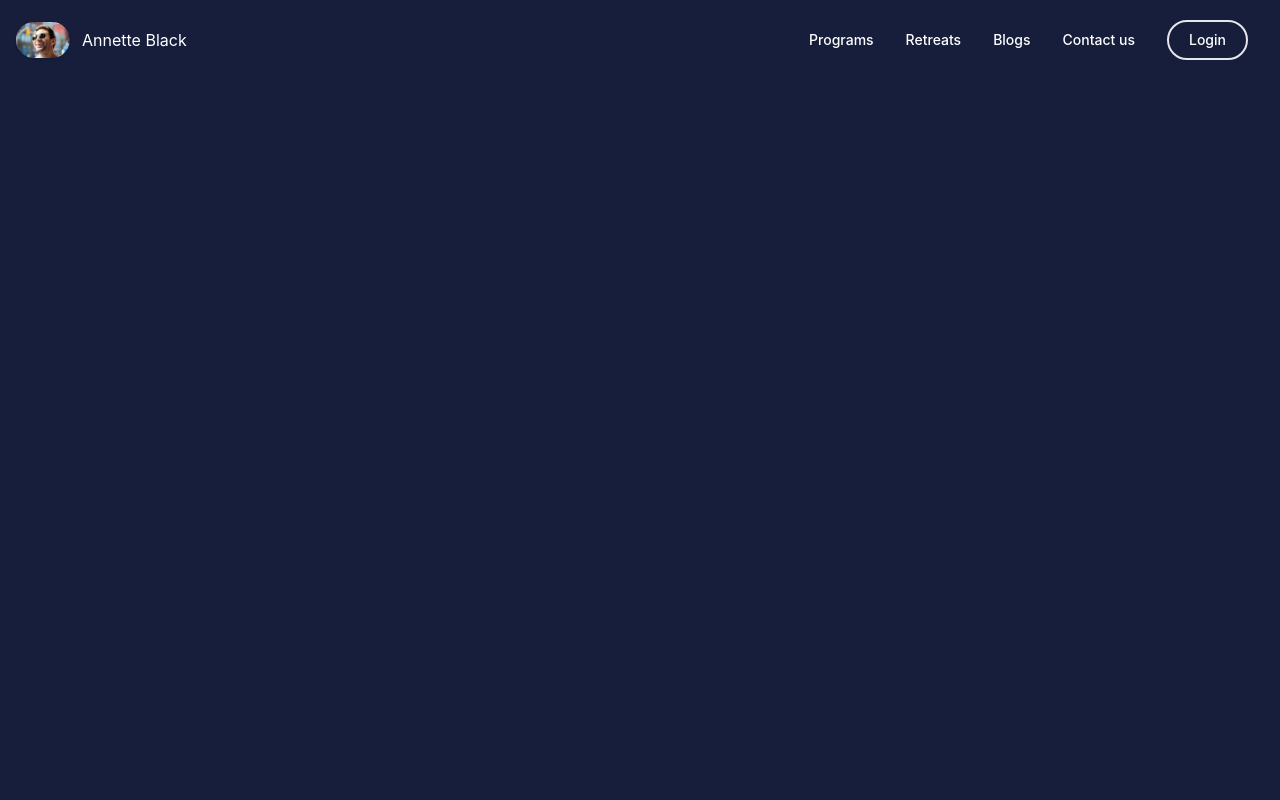
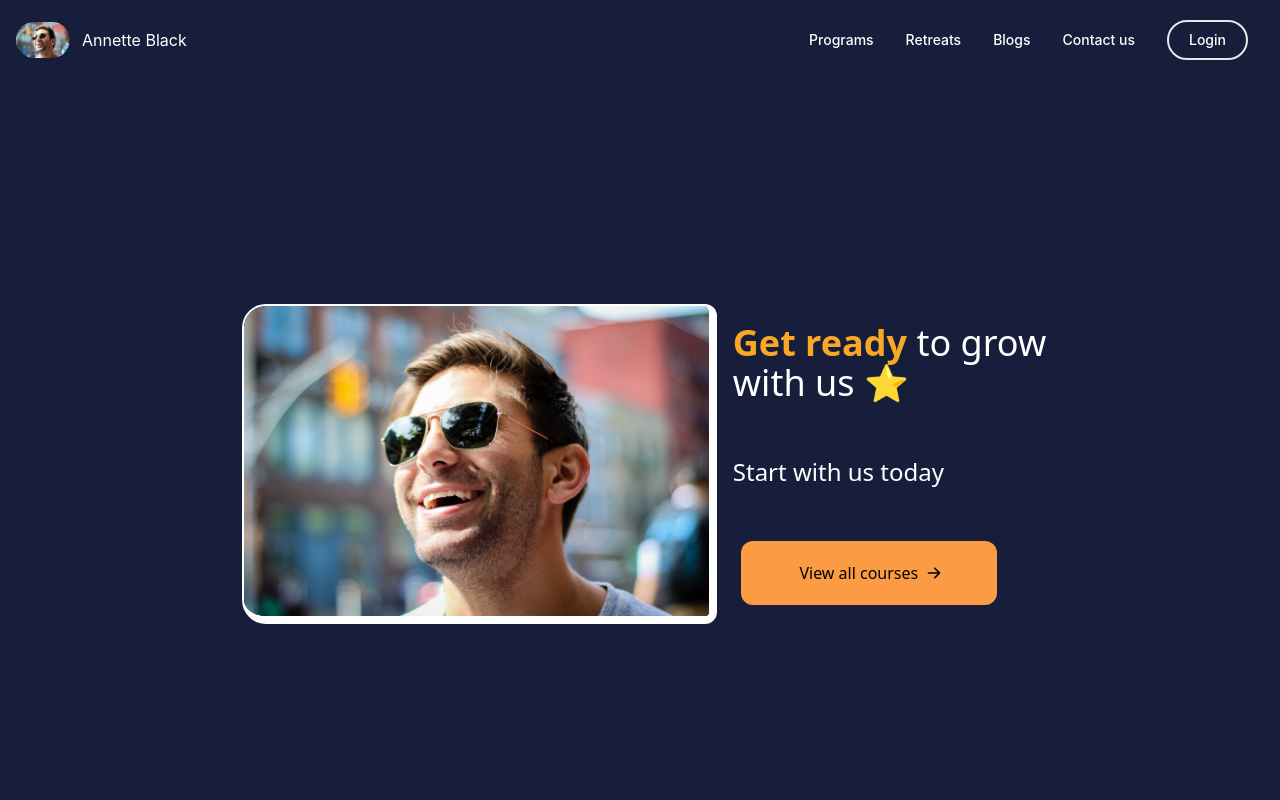
Before and after one commit to sumitshinde2608/qoohoo-assignment, a React (Create React App) app: page / in a window 1280 px wide. Shown: the top 800 px of the page. Built offline with nearby package versions, Linux system fonts and the light colour scheme.

Commit message:
Landing in progress

```diff
--- a/src/pages/Landing/Landing.js
+++ b/src/pages/Landing/Landing.js
@@ -1,10 +1,56 @@
 import React from "react";
 import Navbar from "./components/Navbar";
-
+import profile from "./../../assets/profile.jpg";
 const Landing = () => {
   return (
     <div className="h-screen bg-[#161E3C] text-white">
       <Navbar />
+      <div className="flex flex-col justify-center items-center h-full ml-2">
+        {" "}
+        {/* Courses div */}
+        <div className=" font-sans mb-8 flex items-center p-4">
+          <img
+            src={profile}
+            alt="profile"
+            className="w-104 h-80 border-2 border-b-8 border-r-8 border-white rounded-lg rounded-b-2xl rounded-r-xl rounded-l-3xl mr-2"
+          />
+          <div className="align h-full ml-2 grid grid-cols-1 gap-4 content-around max-md:flex max-md:flex-col">
+            <div>
+              <span className="text-[#F9A826] text-4xl font-black leading-28">
+                Get ready{" "}
+              </span>
+              <span className="text-4xl font-medium leading-20">
+                {" "}
+                to grow
+                <br />
+                with us ⭐
+              </span>
+            </div>
+
+            <span className="font-normal text-2xl">Start with us today</span>
+
+            <button className="ml-2 h-16 w-64 bg-[#FB9B43] rounded-xl flex items-center justify-center font-medium text-black hover:text-[#FB9B43] hover:bg-white">
+              {" "}
+              View all courses
+              <svg
+                aria-hidden="true"
+                class="w-4 h-4 ml-2 -mr-1"
+                fill="currentColor"
+                viewBox="0 0 20 20"
+                xmlns="http://www.w3.org/2000/svg"
+              >
+                <path
+                  fill-rule="evenodd"
+                  d="M10.293 3.293a1 1 0 011.414 0l6 6a1 1 0 010 1.414l-6 6a1 1 0 01-1.414-1.414L14.586 11H3a1 1 0 110-2h11.586l-4.293-4.293a1 1 0 010-1.414z"
+                  clip-rule="evenodd"
+                ></path>
+              </svg>
+            </button>
+          </div>
+        </div>
+        {/* Points div */}
+        <div className=""></div>
+      </div>
     </div>
   );
 };
```
